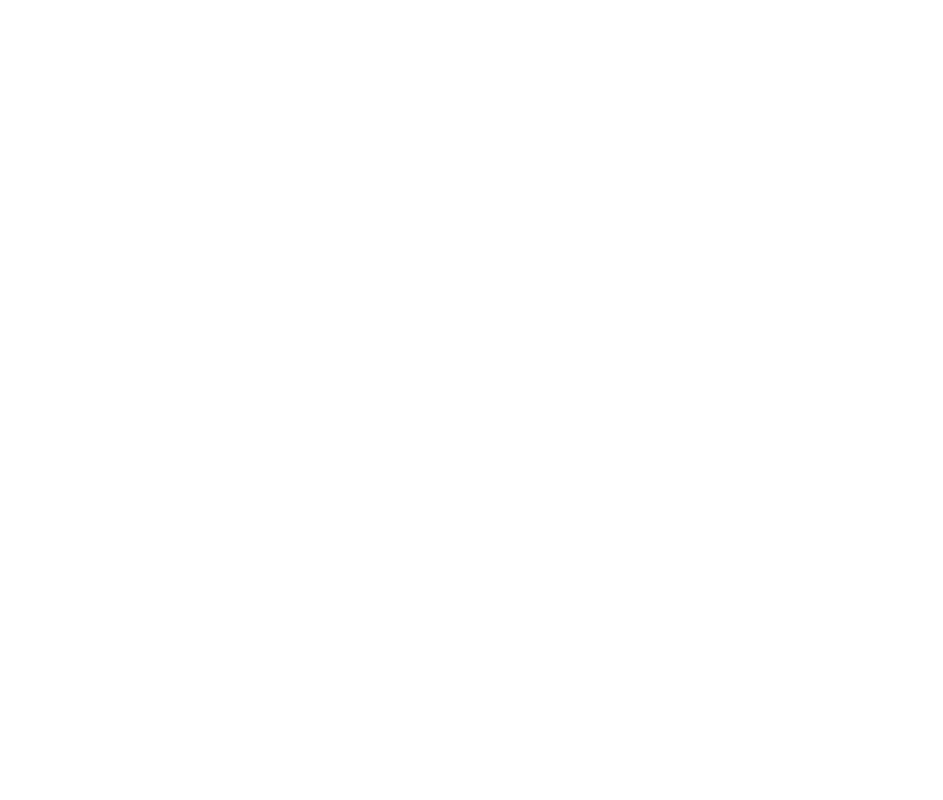
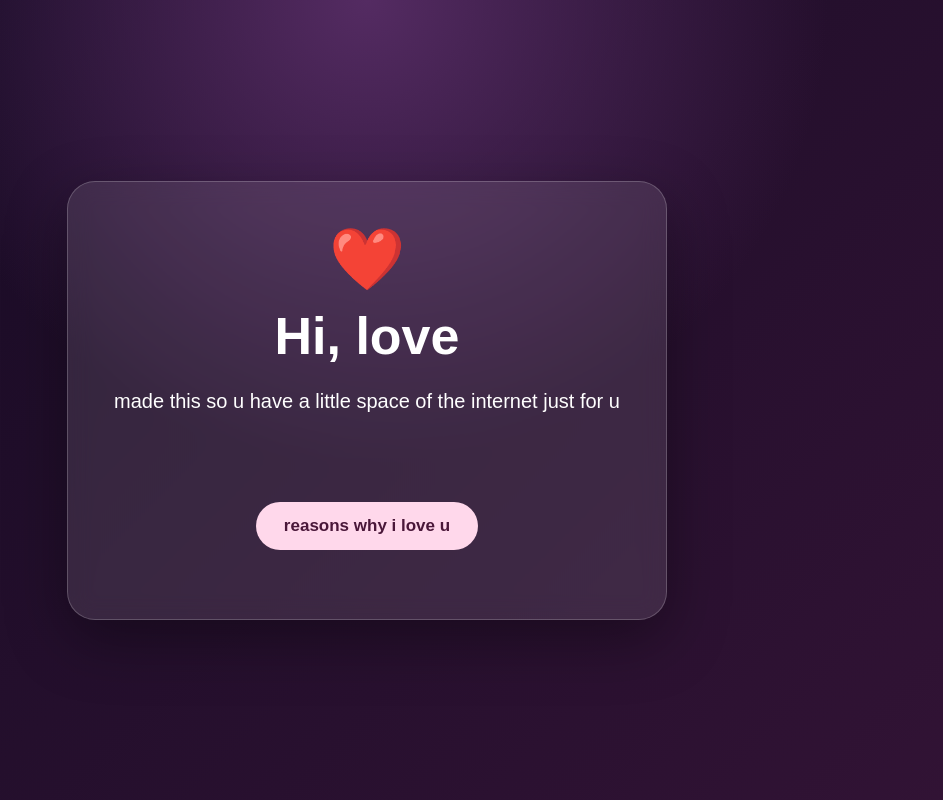
Before and after one commit to jovylyn-montalla/my-gab, a plain HTML site: page index.html in a window 1280 px wide. Shown: the whole page, without its empty margins (273-1216 px from the left). Drawn offline with Linux system fonts and the light colour scheme.

Commit message:
Update index.html

```diff
--- a/index.html
+++ b/index.html
@@ -1,22 +1,143 @@
+<!DOCTYPE html>
+<html lang="en">
+<head>
+    <meta charset="UTF-8">
+    <meta name="viewport" content="width=device-width, initial-scale=1.0">
+
+    <title>hey gab</title>
+
+    <style>
+        * {
+            box-sizing: border-box;
+        }
+
+        body {
+            min-height: 100vh;
+            margin: 0;
+            padding: 24px;
+            display: flex;
+            align-items: center;
+            justify-content: center;
+            overflow: hidden;
+
+            font-family: Arial, sans-serif;
+            text-align: center;
+            color: white;
+
+            background:
+                radial-gradient(circle at top, #542b62, transparent 45%),
+                linear-gradient(135deg, #160b24, #321335);
+        }
+
+        .card {
+            width: 100%;
+            max-width: 600px;
+            padding: 45px 30px;
+            border: 1px solid rgba(255, 255, 255, 0.2);
+            border-radius: 28px;
+
+            background: rgba(255, 255, 255, 0.1);
+            box-shadow: 0 20px 60px rgba(0, 0, 0, 0.35);
+            backdrop-filter: blur(12px);
+        }
+
+        .heart {
+            margin-bottom: 14px;
+            font-size: 55px;
+            animation: heartbeat 1.5s infinite;
+        }
+
+        h1 {
+            margin: 0 0 18px;
+            font-size: clamp(32px, 7vw, 52px);
+        }
+
+        p {
+            min-height: 90px;
+            margin: 0 auto 28px;
+            font-size: 20px;
+            line-height: 1.7;
+        }
+
+        button {
+            padding: 14px 28px;
+            border: none;
+            border-radius: 999px;
+
+            font-size: 17px;
+            font-weight: bold;
+            color: #4a1739;
+            background: #ffd8eb;
+
+            cursor: pointer;
+            transition: transform 0.2s, box-shadow 0.2s;
+        }
+
+        button:hover {
+            transform: translateY(-3px);
+            box-shadow: 0 10px 25px rgba(255, 216, 235, 0.25);
+        }
+
+        .counter {
+            margin-top: 24px;
+            font-size: 14px;
+            opacity: 0.7;
+        }
+
+        @keyframes heartbeat {
+            0%, 100% {
+                transform: scale(1);
+            }
+
+            50% {
+                transform: scale(1.12);
+            }
+        }
+    </style>
+</head>
+
+<body>
+    <main class="card">
+        <div class="heart">❤️</div>
+
+        <h1 id="title">Hi, love</h1>
+
+        <p id="message">
+            made this so u have a little space of the internet just for u
+        </p>
+
+        <button id="nextButton" onclick="showNextReason()">
+            reasons why i love u
+        </button>
+
+        <div class="counter" id="counter"></div>
+    </main>
+
     <script>
         const reasons = [
             {
                 title: "#1",
-            message: "u weird and i love it"
+                message:
+                    "u weird " +
+                    "and i love it"
             },
             {
                 title: "#2",
-            message: "super sweet in every aspect ;>"
+                message:
+                    "the sweetest " +
+                    "in every aspect ;> "
             },
             {
-            title: "#3",
-            message: "love ur antics, always makes me smile"
+                title: "Reason #3",
+                message:
+                    "love ur antics " +
+                    "always makes me smile"
             },
             {
-            title: "hope u have a nice day at work",
+                title: "one last thing",
                 message:
-                "we can always watch movies or play games. " +
-                "doesn't matter which one u like, as long as we do it together ❤️"
+                    "doesn't matter if it's watching a movie or playing a game " +
+                    "as long as i do it with u "
             }
         ];
 
@@ -29,10 +150,6 @@
             const message = document.getElementById("message");
             const button = document.getElementById("nextButton");
             const counter = document.getElementById("counter");
-
-        if (currentReason >= reasons.length) {
-            return;
-        }
 
             title.textContent = reasons[currentReason].title;
             message.textContent = reasons[currentReason].message;
@@ -47,3 +164,5 @@
             }
         }
     </script>
+</body>
+</html>
```
Lines whose indentation alone changed are shown as unchanged.
